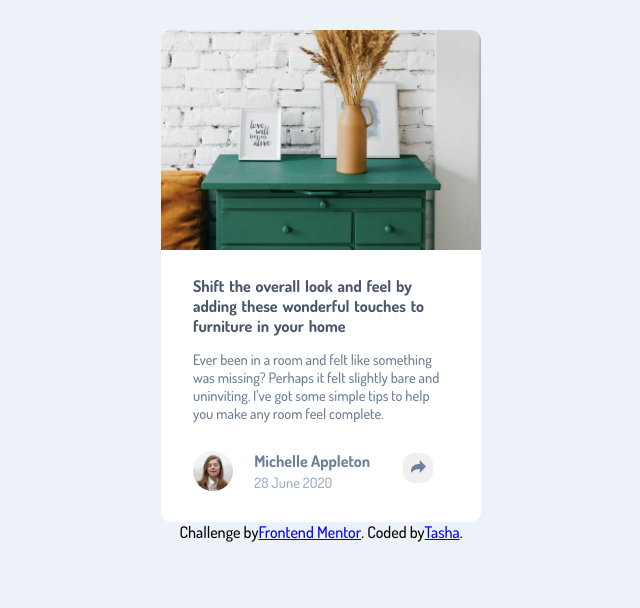
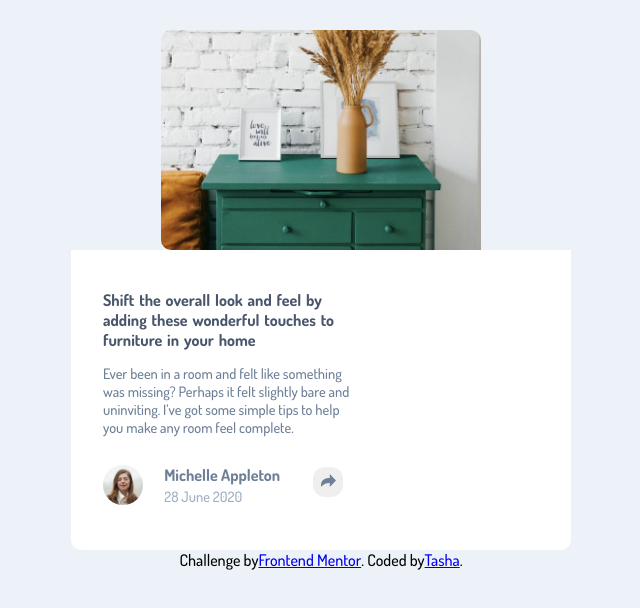
Before and after one commit to tash2020/article-preview, a plain HTML site: page index.html in a window 1280 px wide. Shown: the whole page, without its empty margins (319-959 px from the left). Drawn offline with Linux system fonts and the light colour scheme.

Commit message:
Edited main.css

```diff
--- a/css/main.css
+++ b/css/main.css
@@ -162,7 +162,20 @@ p {
 }
 
 @media (min-width: 700px) {
-    .container {
+    .parent {
         display: flex;
+        height: 300px;
+        width: 500px;
+
     }
+
+    .drawer {
+        background: url('../images/drawers.jpg');
+        background-size: cover;
+        border-top-left-radius: 10px;
+        border-bottom-left-radius: 10px;
+        object-position: left;
+
+    }
+
 }
```
